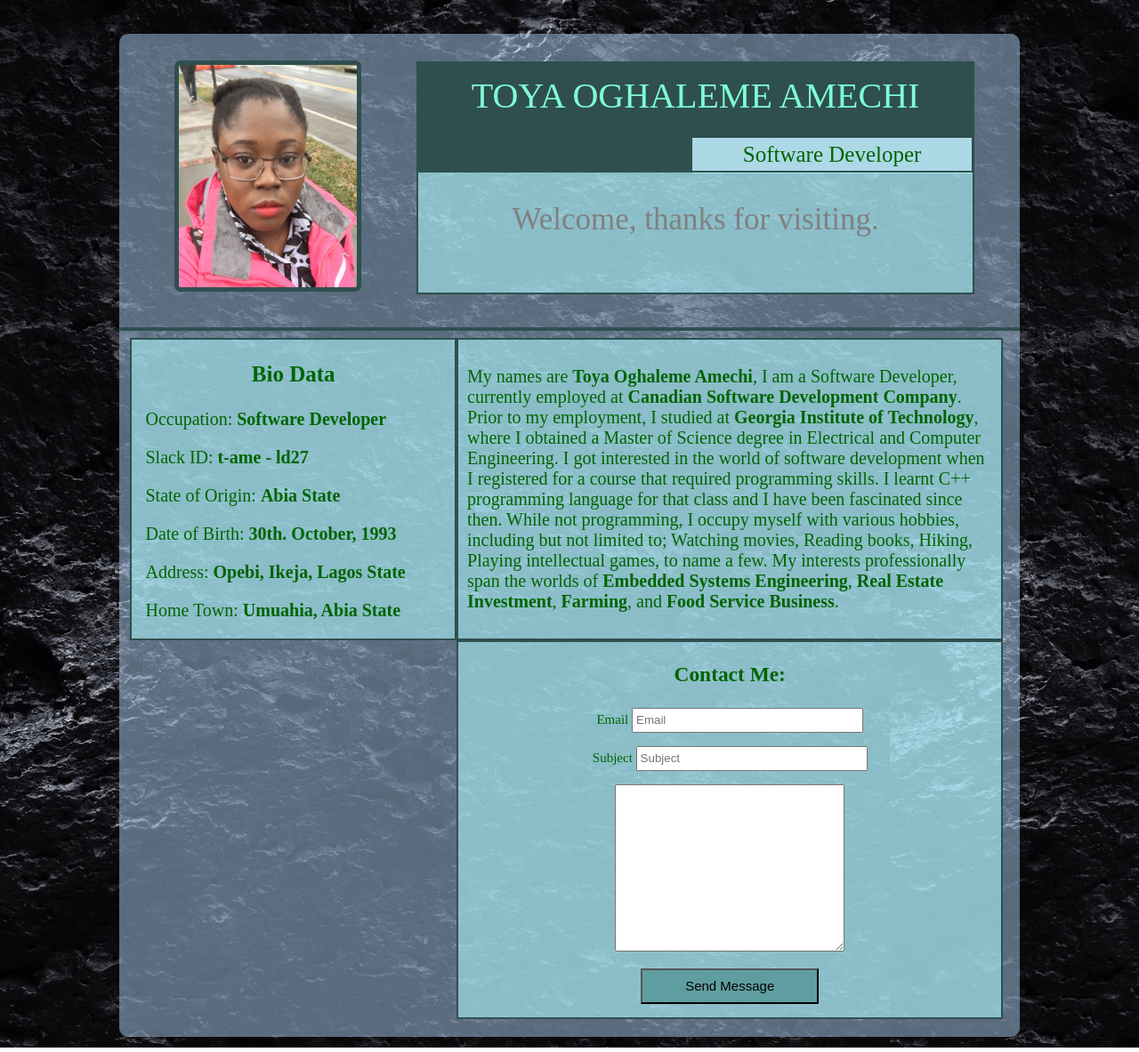
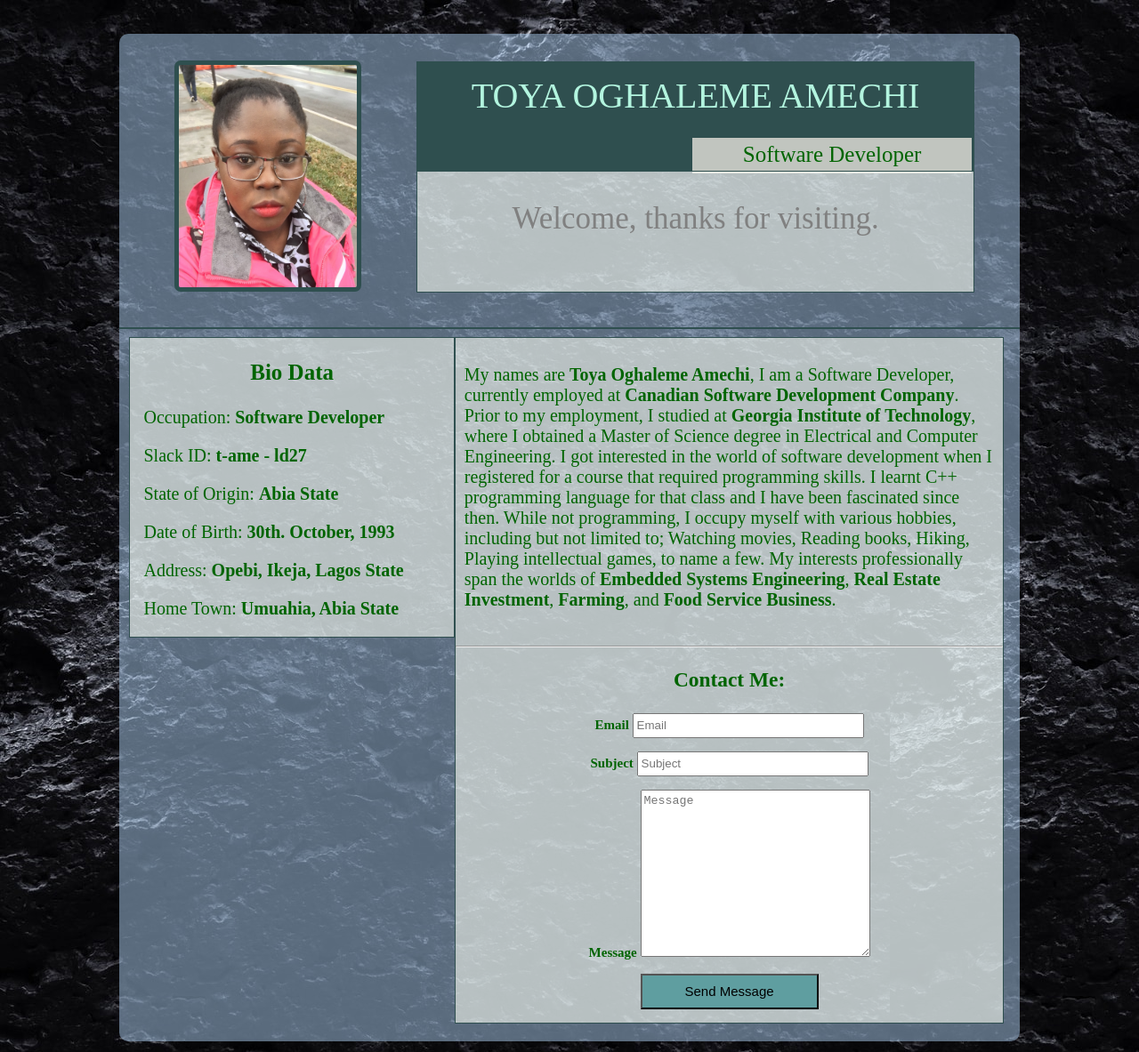
Before and after one commit to t-ame/profile-page, a plain HTML site: page index.html in a window 1280 px wide. Shown: the whole page at 89% size. Drawn offline with Linux system fonts and the light colour scheme.

Commit message:
modified

```diff
--- a/css/styles.css
+++ b/css/styles.css
@@ -48,7 +48,7 @@ body{
 
 #main-name-div{
     background-color: darkslategray;
-    color: aquamarine;
+    color: rgb(179, 245, 223);
     height: 41%;
 }
 
@@ -79,7 +79,8 @@ body{
 }
 
 #role-div{
-    background-color: lightblue;
+    /* background-color: lightblue; */
+    background: rgba(2246, 248, 239, 0.7);
     color: darkgreen;
     margin-left: 49.5%;
     width: 50%;
@@ -102,11 +103,11 @@ form input, form textarea{
 
 .light-blue-bg{
     /* background-color: lightblue; */
-    background: rgba(170, 243, 248, 0.6);
+    background: rgba(246, 248, 239, 0.6);
 }
 
 .border-solid{
-    border: darkslategray solid 2px;
+    border: darkslategray solid 1.5px;
 }
 
 .border-right-solid{
--- a/index.html
+++ b/index.html
@@ -51,8 +51,8 @@
                                 <p>Home Town: <strong> Umuahia, Abia State</strong></p>
                             </div>
                         </div>
-                        <div class="color-dk-gr mt-px mb-px right-div light-blue-bg " id="bottom-right-div">
-                            <div class=" border-solid" style="text-align: left; padding: 10px;">
+                        <div class="color-dk-gr mt-px mb-px right-div light-blue-bg border-solid" id="bottom-right-div">
+                            <div style="text-align: left; padding: 10px;">
                                 <p>
                                     My names are <strong>Toya Oghaleme Amechi</strong>, I am a Software Developer,
                                     currently employed at <strong>Canadian Software Development Company</strong>.
@@ -70,9 +70,10 @@
                                     <strong>Farming</strong>, and <strong>Food Service Business</strong>.
                                 </p>
                             </div>
-                            <div class="border-solid">
+                            <hr style="color: khaki;">
+                            <div>
                                 <h3>Contact Me:</h3>
-                                <form action="#" style="font-size: 15px;">
+                                <form action="#" style="font-size: 15px; font-weight: 600;">
                                     <p>
                                         <label for="email">Email</label>
                                         <input type="email" name="email" placeholder="Email">
@@ -82,8 +83,9 @@
                                         <input type="text" name="subject" placeholder="Subject">
                                     </p>
                                     <p>
-                                        <!-- <label for="message">Message</label> -->
-                                        <textarea name="message" id="message" cols="30" rows="10"></textarea>
+                                        <label for="message">Message</label>
+                                        <textarea name="message" id="message" cols="30" rows="10"
+                                            placeholder="Message"></textarea>
                                     </p>
                                     <p>
                                         <button type="submit">Send Message</button>
```
Also changed, not shown: 1 other file.
